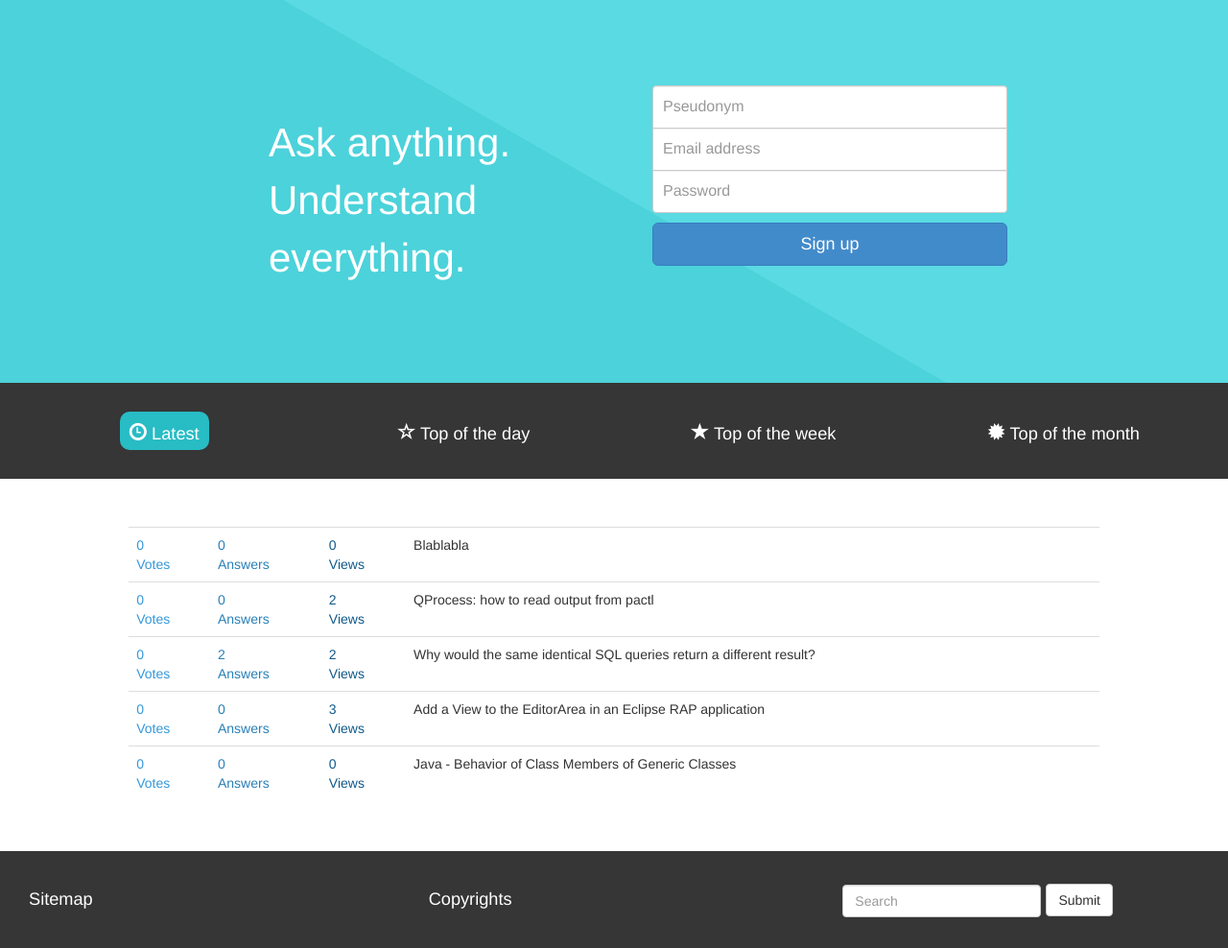
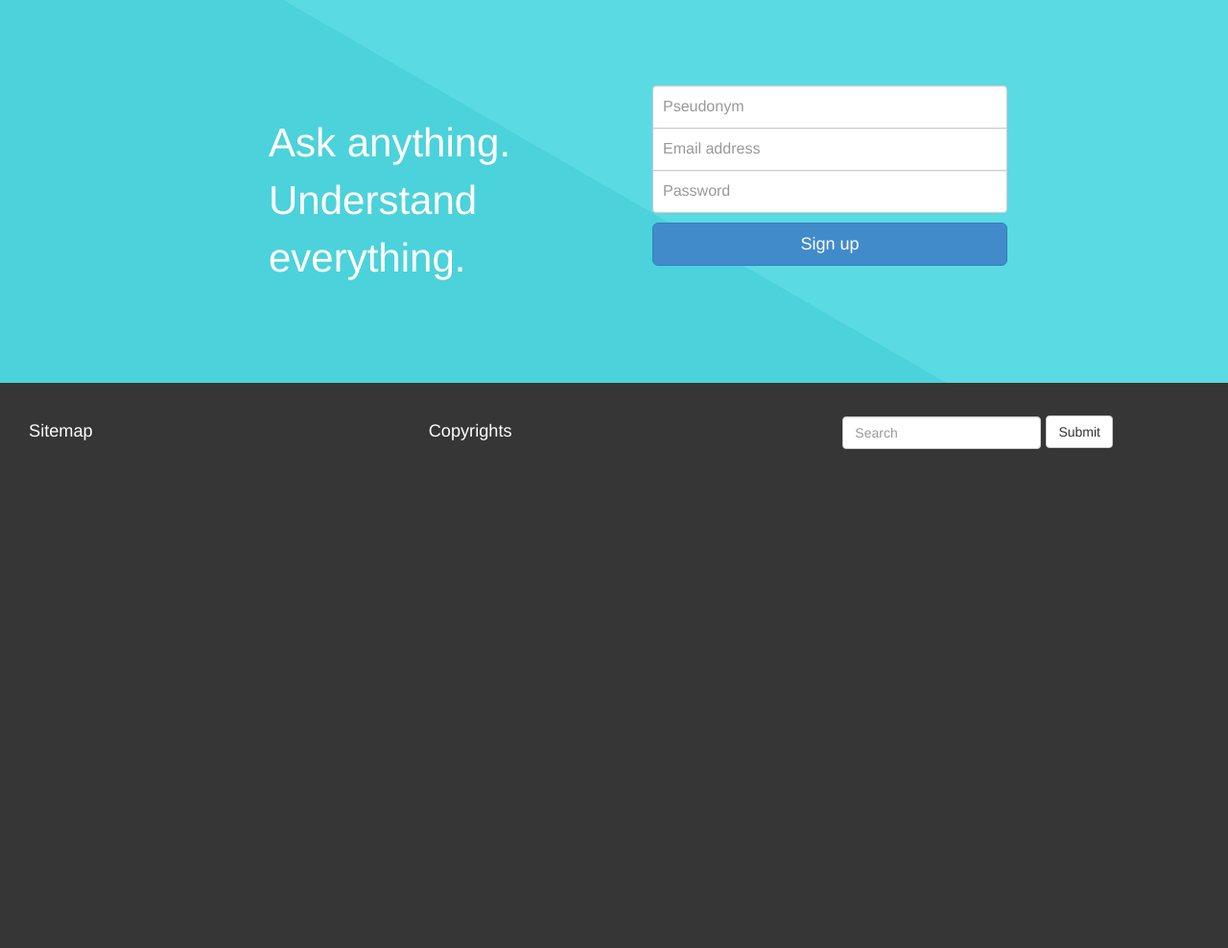
Before and after one commit to Rainbold/ProjetWeb, a CodeIgniter app: page / in a window 1280 px wide. Shown: the part 101-1089 px from the top of the page at 96% size. After the commit the page ends 569 px from the top, so only its background shows below. Run offline with CodeIgniter, Linux system fonts and the light colour scheme; data comes from the database, SQL or seed files in the repository.

Commit message:
Modification de l'index pour coller au sujet

```diff
--- a/application/config/database.php
+++ b/application/config/database.php
@@ -50,7 +50,7 @@ $active_record = TRUE;
 
 $db['default']['hostname'] = 'localhost';
 $db['default']['username'] = 'root';
-$db['default']['password'] = 'toor';
+$db['default']['password'] = 'master';
 $db['default']['database'] = 'askaround';
 $db['default']['dbdriver'] = 'mysql';
 $db['default']['dbprefix'] = '';
--- a/application/controllers/welcome.php
+++ b/application/controllers/welcome.php
@@ -61,6 +61,7 @@ class Welcome extends CI_Controller
 					{
 						$user = $this->userManager->user_get_info($id);
 						$this->session->set_userdata('logged_in', TRUE);
+						$this->session->set_userdata('id', $id);
 						$this->session->set_userdata('pseudo', $user->pseudo);
 						$this->session->set_userdata('email', $user->email);
 						$this->session->set_userdata('color', $user->color);
@@ -117,9 +118,13 @@ class Welcome extends CI_Controller
 
 		$data_home = array();
 		$data_home['quest_latest'] = $this->askManager->ask_get_latest_questions();
-		$data_home['quest_pop_day'] = $this->askManager->ask_get_popular_questions(3600*24);
 		$data_home['quest_pop_week'] = $this->askManager->ask_get_popular_questions(3600*24*7);
 		$data_home['quest_pop_month'] = $this->askManager->ask_get_popular_questions(3600*24*cal_days_in_month(CAL_GREGORIAN, date('m', time()), date('Y', time())) );
+		if($this->session->userdata('logged_in')) {
+			$data_home['user'] = $this->askManager->ask_get_popular_questions(3600*24*cal_days_in_month(CAL_GREGORIAN, date('m', time()), date('Y', time())) );
+			$data_home['user_quest'] = $this->askManager->ask_get_user_questions($this->session->userdata('id'));
+			$data_home['user_unanswered'] = $this->askManager->ask_get_unanswered_questions();
+		}
 
 		array_unshift($this->data['views'], array('Home/index', $data_home));
 
--- a/application/views/Home/index.php
+++ b/application/views/Home/index.php
@@ -1,3 +1,5 @@
+		<?php if( !$this->session->userdata('logged_in') ) { ?>
+
 		<section id="SignUp">
 			<div class="container-fluid">
 				<div class="row-fluid">
@@ -17,26 +19,102 @@
 			</div>
 		</section>
 
+		<?php } else { ?>
+
+		<section id="UserInfo" class="QuestTable">
+			<div class="container-fluid">
+				<div class="row-fluid">
+					<div class="padding col-md-4 col-md-offset-2">
+						<span> Hello <span class="UserInfoPseudo" style="background-color: #<?php echo $this->session->userdata('color'); ?>"><?php echo $this->session->userdata('pseudo'); ?></span> !</span>
+					</div>
+					<div class="col-md-2">
+						<span> Karma Received </span>
+						<p>12<i class="glyphicon glyphicon-arrow-up" style="color: #ffc600"></i> 7<i class="glyphicon glyphicon-arrow-down" style="color: #00C0ff"></i> &nbsp;&nbsp;&nbsp;5<i class="glyphicon glyphicon-heart" style="color: #ff3333; font-size:0.8em"></i></p>
+					</div>
+					<div class="col-md-2">
+						<span> Karma Given </span>
+						<p>12<i class="glyphicon glyphicon-arrow-up" style="color: #ffc600"></i> 7<i class="glyphicon glyphicon-arrow-down" style="color: #00C0ff"></i> &nbsp;&nbsp;&nbsp;5<i class="glyphicon glyphicon-heart" style="color: #ff3333; font-size:0.8em"></i></p>
+					 </div>
+				</div>
+			</div>
+		</section>
+
+		<section id="QuestUser">
+			<div class="container-fluid">
+				<div class="row-fluid">
+					<div class="col-md-6">
+						<span class="foc" id="UserUnanswered"><i class="glyphicon glyphicon-eye-close"></i> Unanswered questions</span>
+					</div>
+					<div class="col-md-6">
+						<span id="UserQuest"><i class="glyphicon glyphicon-user"></i> My questions</span>
+					</div>
+				</div>
+			</div>
+		</section>
+
+		<section class="QuestTable QuestUserTableJS" id="QuestUnanswered">
+			<div class="container-fluid">
+				<div class="row-fluid">
+					<div class="col-md-10 col-md-offset-1">
+						<table class="table">
+							<tbody>
+								<?php
+									if(isset($user_unanswered) && !empty($user_unanswered))
+									foreach($user_unanswered as $quest) { ?>
+									<tr>
+										<td class="votes">0<br/>Votes</td>
+										<td class="ans"><?php echo $quest->nb_ans; ?><br/>Answers</td>
+										<td class="views"><?php echo $quest->nb_views; ?><br/>Views</td>
+										<td><?php echo $quest->title; ?></td>
+									</tr>
+								<?php } ?>
+							</tbody>
+						</table>
+					</div>
+				</div>
+			</div>
+		</section>
+
+		<section class="QuestTable QuestUserTableJS" id="QuestUserPers">
+			<div class="container-fluid">
+				<div class="row-fluid">
+					<div class="col-md-10 col-md-offset-1">
+						<table class="table">
+							<tbody>
+								<?php
+									if(isset($user_quest) && !empty($user_quest))
+									foreach($user_quest as $quest) { ?>
+									<tr>
+										<td class="votes">0<br/>Votes</td>
+										<td class="ans"><?php echo $quest->nb_ans; ?><br/>Answers</td>
+										<td class="views"><?php echo $quest->nb_views; ?><br/>Views</td>
+										<td><?php echo $quest->title; ?></td>
+									</tr>
+								<?php } ?>
+							</tbody>
+						</table>
+					</div>
+				</div>
+			</div>
+		</section>
+
 		<section id="QuestPop">
 			<div class="container-fluid">
 				<div class="row-fluid">
-					<div class="col-md-3">
+					<div class="col-md-4">
 						<span class="foc" id="PopLatest"><i class="glyphicon glyphicon-time"></i> Latest</span>
 					</div>
-					<div class="col-md-3">
-						<span id="PopDay"><i class="glyphicon glyphicon-star-empty"></i> Top of the day</span>
-					</div>
-					<div class="col-md-3">
+					<div class="col-md-4">
 						<span id="PopWeek"><i class="glyphicon glyphicon-star"></i> Top of the week</span>
 					</div>
-					<div class="col-md-3">
+					<div class="col-md-4">
 						<span id="PopMonth"><i class="glyphicon glyphicon-certificate"></i> Top of the month</span>
 					</div>
 				</div>
 			</div>
 		</section>
 
-		<section class="QuestTable QuestTableJS" id="QuestLatest">
+		<section class="QuestTable QuestPopTableJS" id="QuestLatest">
 			<div class="container-fluid">
 				<div class="row-fluid">
 					<div class="col-md-10 col-md-offset-1">
@@ -59,30 +137,7 @@
 			</div>
 		</section>
 
-		<section class="QuestTable QuestTableJS" id="QuestDay">
-			<div class="container-fluid">
-				<div class="row-fluid">
-					<div class="col-md-10 col-md-offset-1">
-						<table class="table">
-							<tbody>
-								<?php
-									if(isset($quest_pop_day) && !empty($quest_pop_day))
-									foreach($quest_pop_day as $quest) { ?>
-									<tr>
-										<td class="votes">0<br/>Votes</td>
-										<td class="ans"><?php echo $quest->nb_ans; ?><br/>Answers</td>
-										<td class="views"><?php echo $quest->nb_views; ?><br/>Views</td>
-										<td><?php echo $quest->title; ?></td>
-									</tr>
-								<?php } ?>
-							</tbody>
-						</table>
-					</div>
-				</div>
-			</div>
-		</section>
-
-		<section class="QuestTable QuestTableJS" id="QuestWeek">
+		<section class="QuestTable QuestPopTableJS" id="QuestWeek">
 			<div class="container-fluid">
 				<div class="row-fluid">
 					<div class="col-md-10 col-md-offset-1">
@@ -105,7 +160,7 @@
 			</div>
 		</section>
 
-		<section class="QuestTable QuestTableJS" id="QuestMonth">
+		<section class="QuestTable QuestPopTableJS" id="QuestMonth">
 			<div class="container-fluid">
 				<div class="row-fluid">
 					<div class="col-md-10 col-md-offset-1">
@@ -127,3 +182,5 @@
 				</div>
 			</div>
 		</section>
+
+		<? } ?>
--- a/assets/css/design.css
+++ b/assets/css/design.css
@@ -190,7 +190,25 @@ section#SignUp p
 	border-top-right-radius: 0;
 }
 
-section#QuestPop
+.modal {display:block;}
+
+section#UserInfo
+{
+	padding: 30px;
+	font-size: 1.7em;
+}
+
+section#UserInfo .padding
+{
+	padding: 15px;
+}
+
+section#UserInfo p
+{
+	font-size: 0.7em;
+}
+
+section#QuestPop, section#QuestUser
 {
 	height: 100px;
 	margin: 0;
@@ -203,7 +221,19 @@ section#QuestPop
 	font-size: 1.3em;
 }
 
-section#QuestPop span
+section#UserInfo span.UserInfoPseudo
+{
+	margin-top: 30px;
+	//display: inline-block;
+	color: #fff;
+	border-radius: 10px;
+	padding: 10px;
+	height: 40px;
+	text-shadow: 0px 0px 1px rgba(0,0,0,0.75);
+	box-shadow: 0px 0px 1px rgba(0,0,0,0.75);
+}
+
+section#QuestPop span, section#QuestUser span
 {
 	margin-top: 30px;
 	display: inline-block;
@@ -214,14 +244,14 @@ section#QuestPop span
 	transition: background-color 0.3s;
 }
 
-section#QuestPop span:hover
+section#QuestPop span:hover, section#QuestUser span:hover
 {
 	background-color: #28bcc5;
 	cursor: pointer;
 	transition: background-color 0.3s;
 }
 
-section#QuestPop span.foc
+section#QuestPop span.foc, section#QuestUser span.foc
 {
 	background-color: #28bcc5;
 }
```
Also changed, not shown: application/models/ask_model.php (+41 -0 lines), application/views/Misc/overlay.php (+12 -3 lines), application/views/template.php (added, +7 -0 lines), assets/js/script.js (+30 -7 lines).
